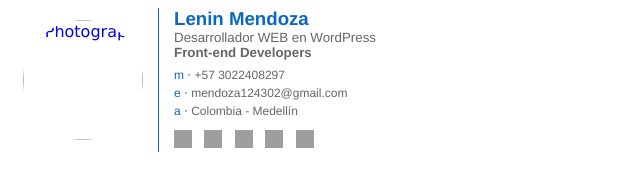
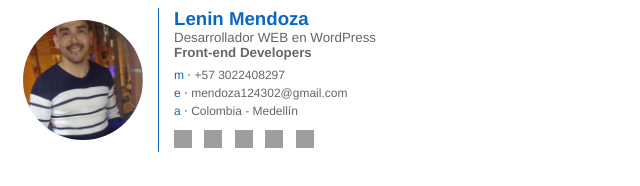
Before and after one commit to 3P4R4/signature-mail, a plain HTML site: page index.html in a window 1280 px wide. Shown: the whole page, without its empty margins (0-640 px from the left). Drawn offline with Linux system fonts and the light colour scheme; the site is published under a folder, as on GitHub Pages, so addresses that start at the root find nothing; grey boxes are pictures that could not be loaded.

Commit message:
Update index.html

```diff
--- a/index.html
+++ b/index.html
@@ -19,7 +19,7 @@
             <a href="https://docs.google.com/document/d/1pT6ybYw2CRwnE5i6tuLNXpb21YXEFWaUX6ay76_3J9g/edit?usp=sharing" target="_blank">
               <img alt="Photograph"
                    style="width: 120px; height: 120px; border-radius: 60px; border: 0;"
-                   src="/img/lenin_c (500*500).jpg"
+                   src="img/lenin_c (500*500).jpg"
               >
             </a>
           </td>
```
